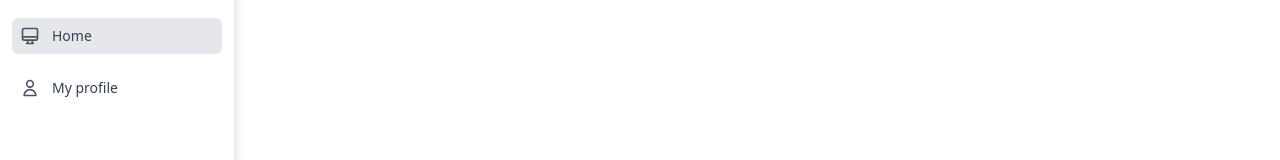
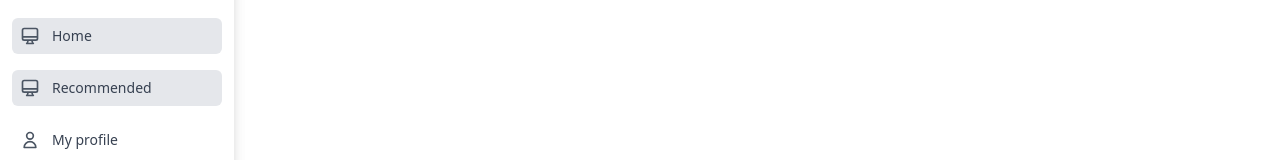
Before and after one commit to Andrew-Ochieng/Car-Rank, a Nuxt app: page /buyer in a window 1280 px wide. Shown: the part 262-422 px from the top of the page. Built offline with nearby package versions, Linux system fonts and the light colour scheme; no server answers; the database is empty.

Commit message:
added recommended page

```diff
--- a/components/normalSide.vue
+++ b/components/normalSide.vue
@@ -52,6 +52,31 @@
               </svg>
             </span>
             <span>Home</span>
+          </nuxt-link>
+        </li>
+        <!-- !recommended settings -->
+         <li>
+          <nuxt-link
+            to="/recommended"
+            class="flex items-center space-x-3 text-gray-700 p-2 rounded-md font-medium hover:bg-gray-200 bg-gray-200 focus:shadow-outline"
+          >
+            <span class="text-gray-600">
+              <svg
+                class="h-5"
+                xmlns="http://www.w3.org/2000/svg"
+                fill="none"
+                viewBox="0 0 24 24"
+                stroke="currentColor"
+              >
+                <path
+                  stroke-linecap="round"
+                  stroke-linejoin="round"
+                  stroke-width="2"
+                  d="M9.75 17L9 20l-1 1h8l-1-1-.75-3M3 13h18M5 17h14a2 2 0 002-2V5a2 2 0 00-2-2H5a2 2 0 00-2 2v10a2 2 0 002 2z"
+                />
+              </svg>
+            </span>
+            <span>Recommended</span>
           </nuxt-link>
         </li>
         <li>
--- /dev/null
+++ b/pages/recommended.vue
@@ -0,0 +1,44 @@
+<template>
+  <div>
+
+   <h3 class="text-2xl text-gray-700 p-8 ">Recommended used Cars</h3>
+
+    <div class="grid grid-cols-3 gap-8">
+      <div v-for="car in recommendedCars" :key="car.id">
+        <nuxt-link :to="{ name: 'buyers-id', params: { id: car.id } }">
+          <CarCard1 :car="car" />
+        </nuxt-link>
+      </div>
+    </div>
+  </div>
+</template>
+
+<script setup>
+import VueWriter from 'vue-writer'
+import CarCard1 from "../components/carCard.vue";
+import { collection, getDocs, getFirestore } from "firebase/firestore";
+
+definePageMeta({
+  layout: "normal",
+});
+const cars = ref([]);
+const recommendedCars=computed(()=>{
+    return cars.value.filter((car)=>car.car_engine >= 5);
+})
+const search = ref("");
+ const searchedCars = computed(() => {
+      return cars.value.filter((car) =>
+        car.car_model.match(search.value)
+      );
+    });
+onMounted(async () => {
+  const db = getFirestore();
+  const querySnapshot = await getDocs(collection(db, "cars"));
+  querySnapshot.forEach((doc) => {
+    cars.value.push({...doc.data(), id:doc.id})
+    console.log(`${doc.id} => ${doc.data()}`);
+  });
+});
+</script>
+
+<style lang="scss" scoped></style>
```
